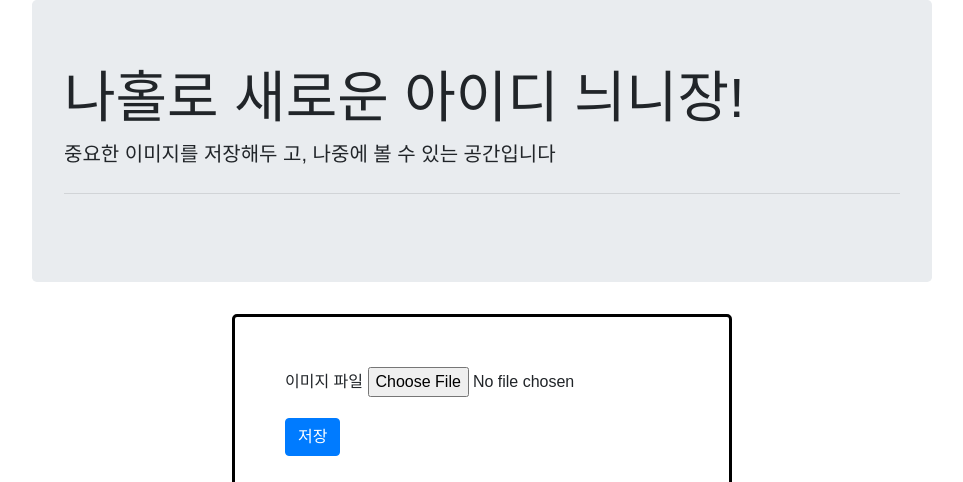
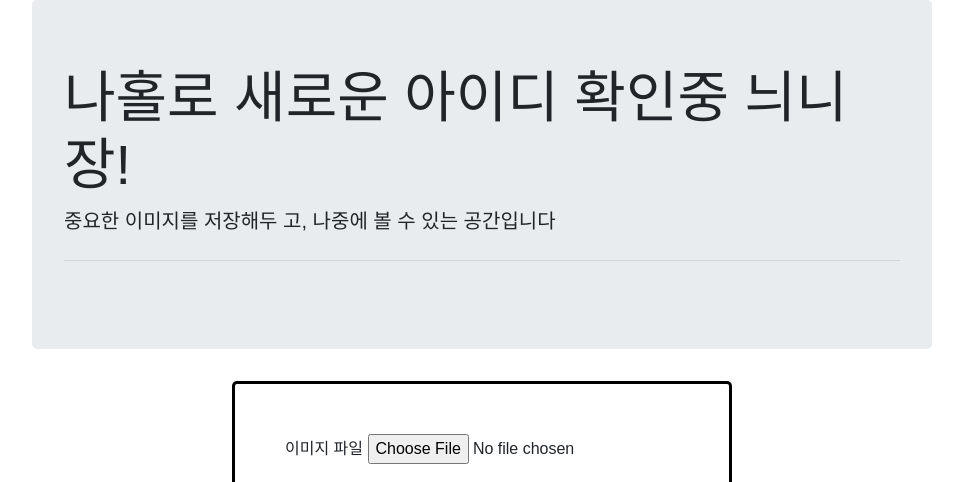
Before and after one commit to nmdkims/my-front, a plain HTML site: page templates/index.html in a window 1280 px wide. Shown: the top 482 px of the page, without its empty margins (158-1121 px from the left). Drawn offline with nearby package versions, Linux system fonts and the light colour scheme; a web font is replaced by a local one.

Commit message:
되라 10

```diff
--- a/templates/index.html
+++ b/templates/index.html
@@ -58,7 +58,7 @@
 <body>
 <div class="wrap">
     <div class="jumbotron">
-        <h1 class="display-4">나홀로 새로운 아이디 늬니장!</h1>
+        <h1 class="display-4">나홀로 새로운 아이디 확인중 늬니장!</h1>
         <p class="lead">중요한 이미지를 저장해두  고,   나중에 볼 수 있는 공간입니다</p>
         <hr class="my-4">
     </div>
```
Also changed, not shown: 1 other file.
